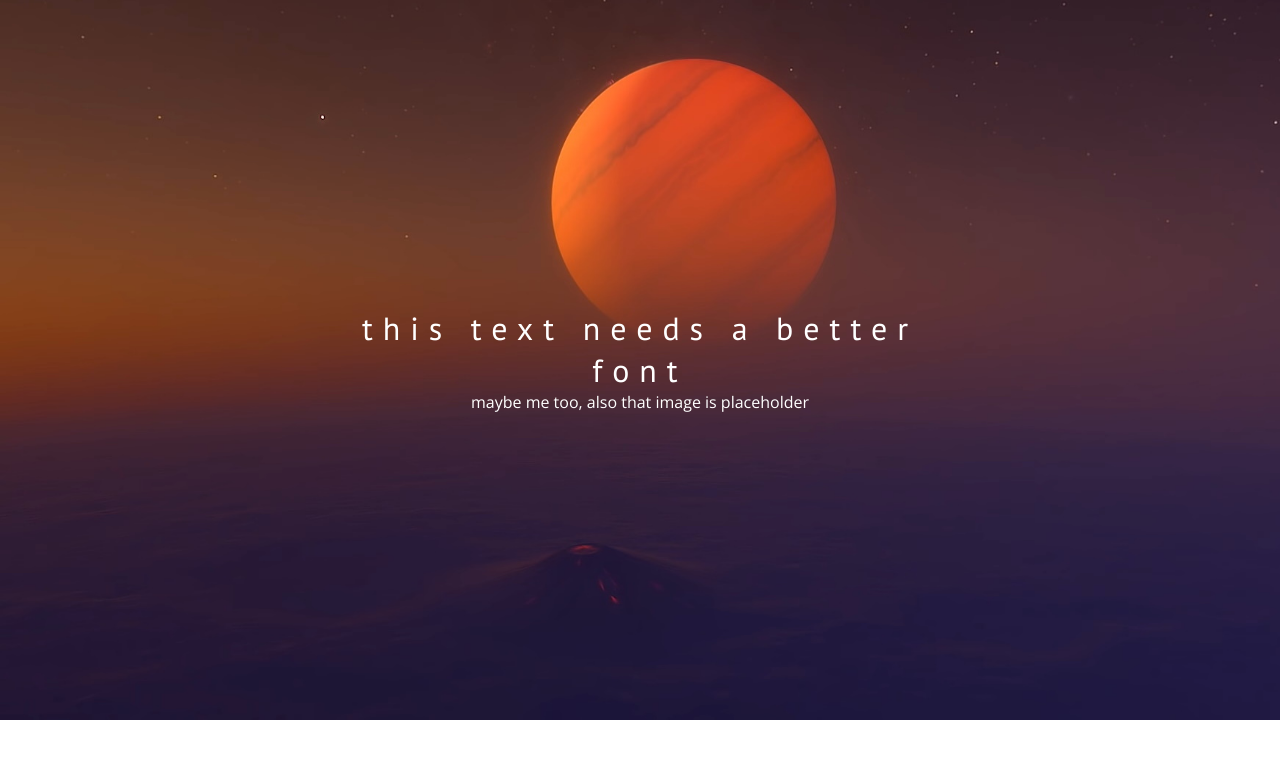
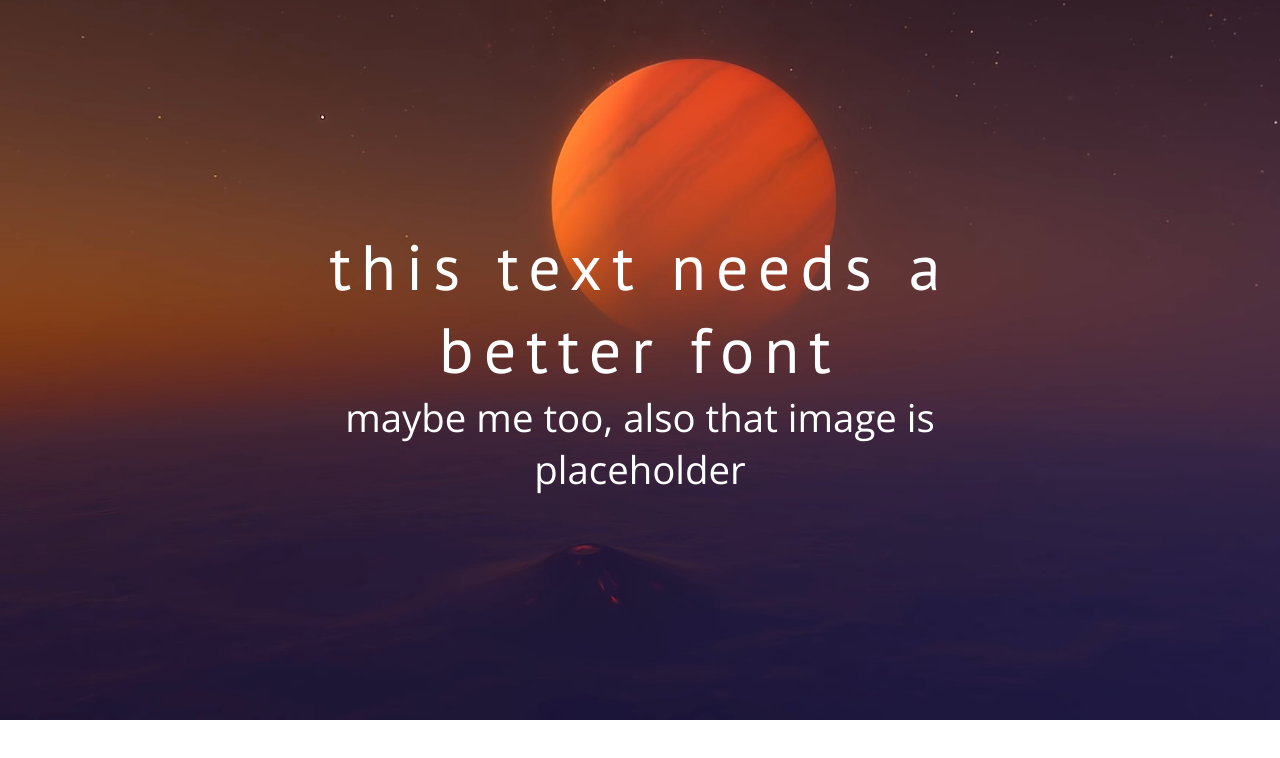
Before and after one commit to electriclance-edu/competitions, a plain HTML site: page index.html in a window 1280 px wide. Drawn offline with nearby package versions, Linux system fonts and the light colour scheme.

Commit message:
Center image and adjust font-sizes

```diff
--- a/styles/style.css
+++ b/styles/style.css
@@ -28,6 +28,7 @@ body {
 }
 p {
   font-family: 'Open Sans', sans-serif;
+  font-size: 3vw;
   margin:0;
 }
 h1,h2,h3,h4,h5,h6 {
@@ -62,6 +63,7 @@ h1,h2,h3,h4,h5,h6 {
   text-align:center;
 }
 .sectionOne h1 {
+  font-size: 5vw;
   letter-spacing:10px;
 }
 .sectionOne .wideImage {
```
